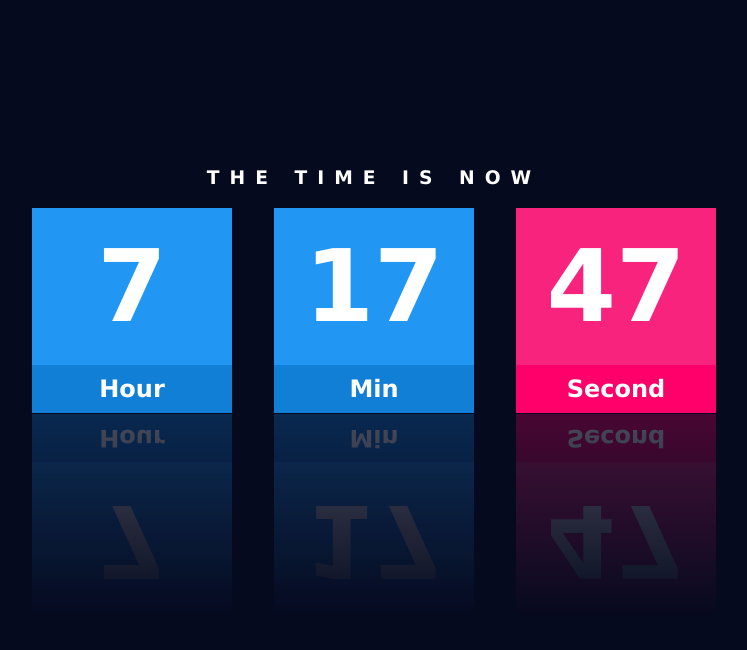
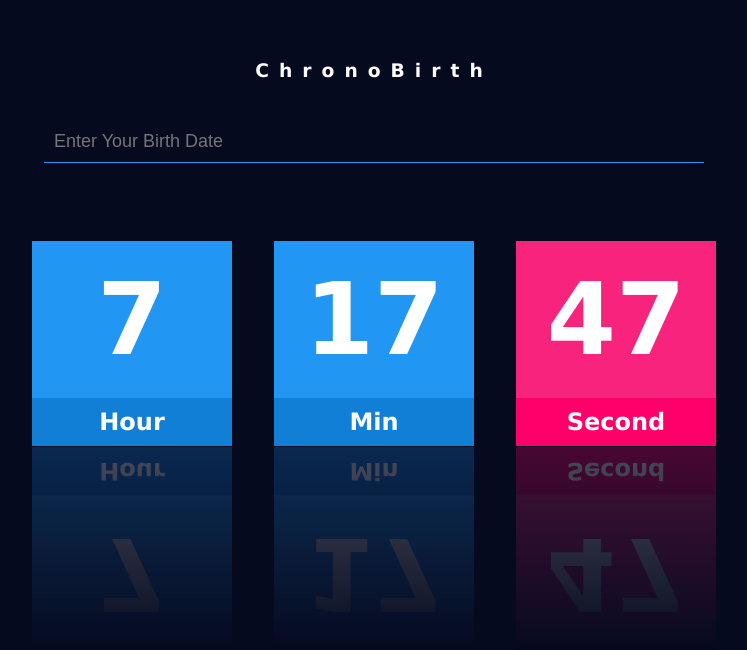
Before and after one commit to rezadrakhshan/JavaScript-project, a plain HTML site: page ChronoBirth/index.html in a window 1280 px wide. Shown: the whole page, without its empty margins (266-1013 px from the left). Drawn offline with nearby package versions, Linux system fonts and the light colour scheme.

Commit message:
feat
Add Age Calculator

```diff
--- a/ChronoBirth/index.html
+++ b/ChronoBirth/index.html
@@ -4,11 +4,16 @@
     <meta charset="UTF-8">
     <meta name="viewport" content="width=device-width, initial-scale=1.0">
     <title>ChronoBirth</title>
+    <link rel="stylesheet" href="https://cdn.jsdelivr.net/npm/flatpickr/dist/flatpickr.min.css">
+<script src="https://cdn.jsdelivr.net/npm/flatpickr"></script>
     <link rel="stylesheet" href="style/style.css">
 </head>
 <body>
+    <h3>ChronoBirth</h3>
+    <form action="" id="age-calculation" method="post">
+        <input placeholder="Enter Your Birth Date" type="date" name="date" id="date">
+    </form>
     <div class="container">
-        <h3>THE TIME IS NOW</h3>
         <div class="clock">
             <div class="box">
                 <h1 id="hour">10</h1>
@@ -24,6 +29,7 @@
             </div>
         </div>
     </div>
+    <script src="js/ageCalculation.js"></script>
     <script src="js/app.js"></script>
 </body>
 </html>
--- /dev/null
+++ b/ChronoBirth/js/ageCalculation.js
@@ -0,0 +1,9 @@
+const ageForm = document.getElementsByTagName("form")[0];
+
+ageForm.addEventListener("submit", (e) => {
+  e.preventDefault();
+  const userAge = new Date(e.target.date.value);
+  const date = new Date();
+  alert(`You have ${date.getFullYear() - userAge.getFullYear()} years old`);
+  ageForm.reset()
+});
--- a/ChronoBirth/js/app.js
+++ b/ChronoBirth/js/app.js
@@ -1,6 +1,7 @@
 const hour = document.getElementById("hour");
 const min = document.getElementById("min");
 const sec = document.getElementById("sec");
+
 
 function getTime() {
   const time = new Date();
@@ -13,3 +14,5 @@ document.addEventListener("DOMContentLoaded", () => {
   getTime();
   setInterval(getTime, 1000);
 });
+
+flatpickr("#date", {});
--- a/ChronoBirth/style/style.css
+++ b/ChronoBirth/style/style.css
@@ -15,8 +15,10 @@ body{
     flex-direction: column;
 }
 h3{
-    padding: 20px;
+    text-align: center;
     letter-spacing: 10px;
+    position: relative;
+    top: 60px;
 }
 .clock{
     position: relative;
@@ -39,3 +41,21 @@ h3{
     text-align: center;
     padding: 10px;
 }
+#date{
+    padding: 10px;
+    border: none;
+    width: 50%;
+    background: none;
+    color: white;
+    font-size: large;
+    border-bottom: 1px solid #2196f3;
+}
+form{
+    display: flex;
+    justify-content: center;
+    position: relative;
+    top: 100px;
+}
+input:focus{
+    outline: none;
+}
```
